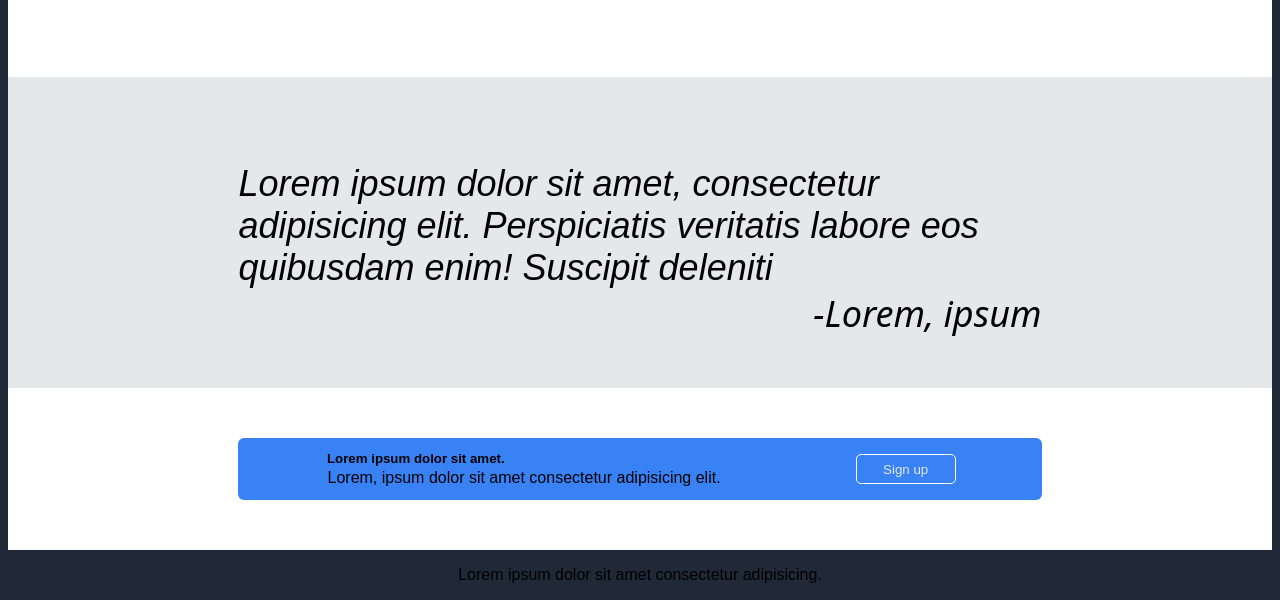
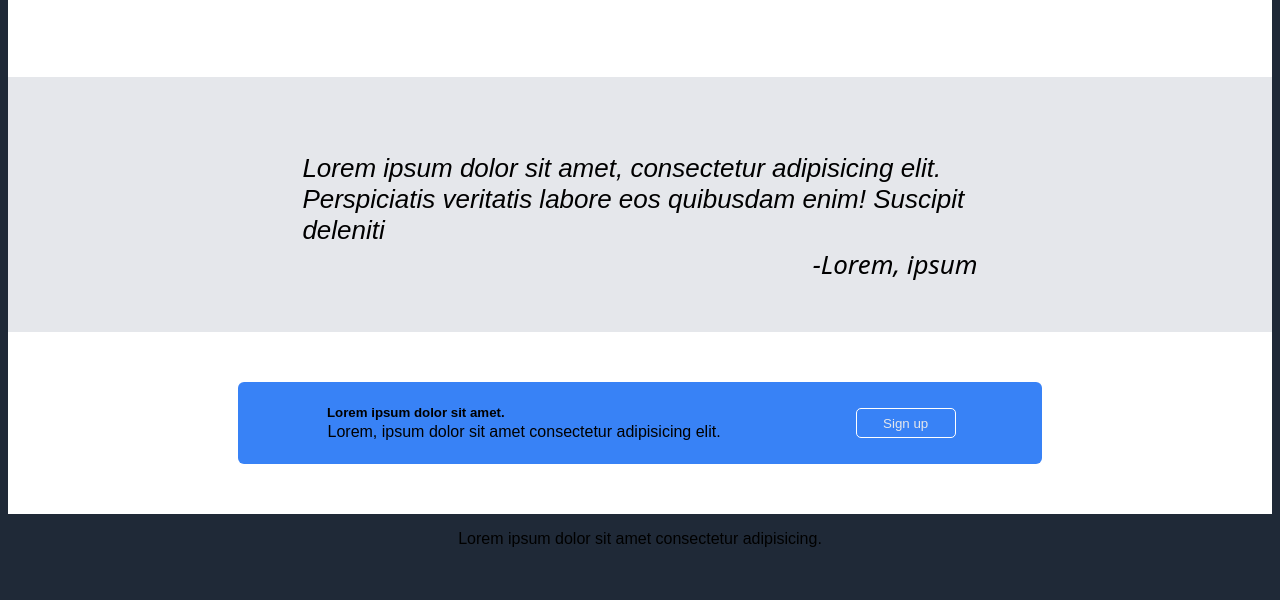
Before and after one commit to nirmal0001/Project-Landing-Page, a plain HTML site: page index.html in a window 1280 px wide. Shown: the part 580-1180 px from the top of the page. After the commit the page ends 1144 px from the top, so only its background shows below. Drawn offline with Linux system fonts and the light colour scheme.

Commit message:
fixes sizing

```diff
--- a/style.css
+++ b/style.css
@@ -113,12 +113,14 @@ button {
 }
 
 .qoute {
+    padding: 23vw;
     padding-top: 50px;
     padding-bottom: 50px;
     background-color: #e5e7eb;
-    font-size: 36px;
+    font-size: 26px;
     font-style: italic;
-    font-weight: 300;
+    font-weight: 200;
+
 
 }
 
@@ -142,12 +144,13 @@ button {
     display: flex;
     align-items: center;
     justify-content: space-around;
-    padding: 10px 20px;
+    padding: 20px 20px;
     background-color:  #3882f6;
     border-radius: 6px;
 }
 .actions  p, .actions h5 {
-    margin: .2em
+    margin: .2em;
+
 }
 .actions button{
     border: 1px solid white;
```
